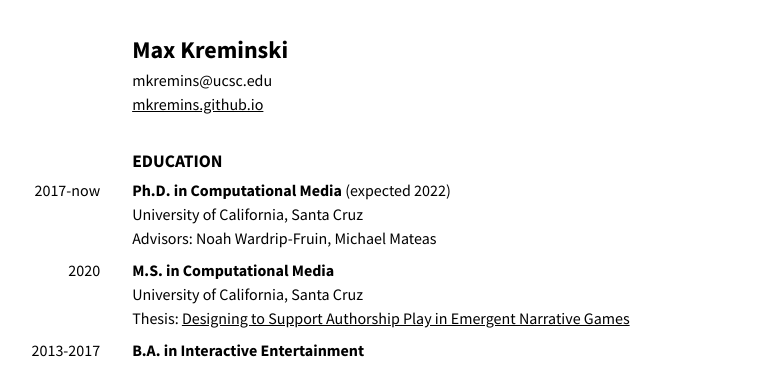
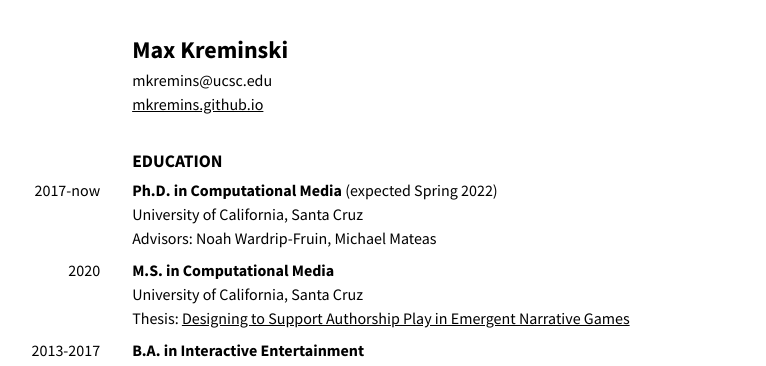
Before and after one commit to mkremins/mkremins.github.io, a Jekyll site: the page built from cv/index.html, in a window 1280 px wide and 900 px high. Shown: the top 366 px of the window, without its empty margins (262-1028 px from the left). Built offline with Jekyll 4.4.1, drawn with Linux system fonts in a browser that asks for light colours.

Commit message:
Make expected graduation timeline more specific

```diff
--- a/cv/index.html
+++ b/cv/index.html
@@ -65,7 +65,7 @@ layout: null
       <h2>Education</h2>
       <div class="dated-entry">
         <div class="dated-date">2017-now</div>
-        <div class="dated-content"><strong>Ph.D. in Computational Media</strong> (expected 2022)<br>
+        <div class="dated-content"><strong>Ph.D. in Computational Media</strong> (expected Spring 2022)<br>
         University of California, Santa Cruz<br>
         Advisors: Noah Wardrip-Fruin, Michael Mateas</div>
       </div>
```
